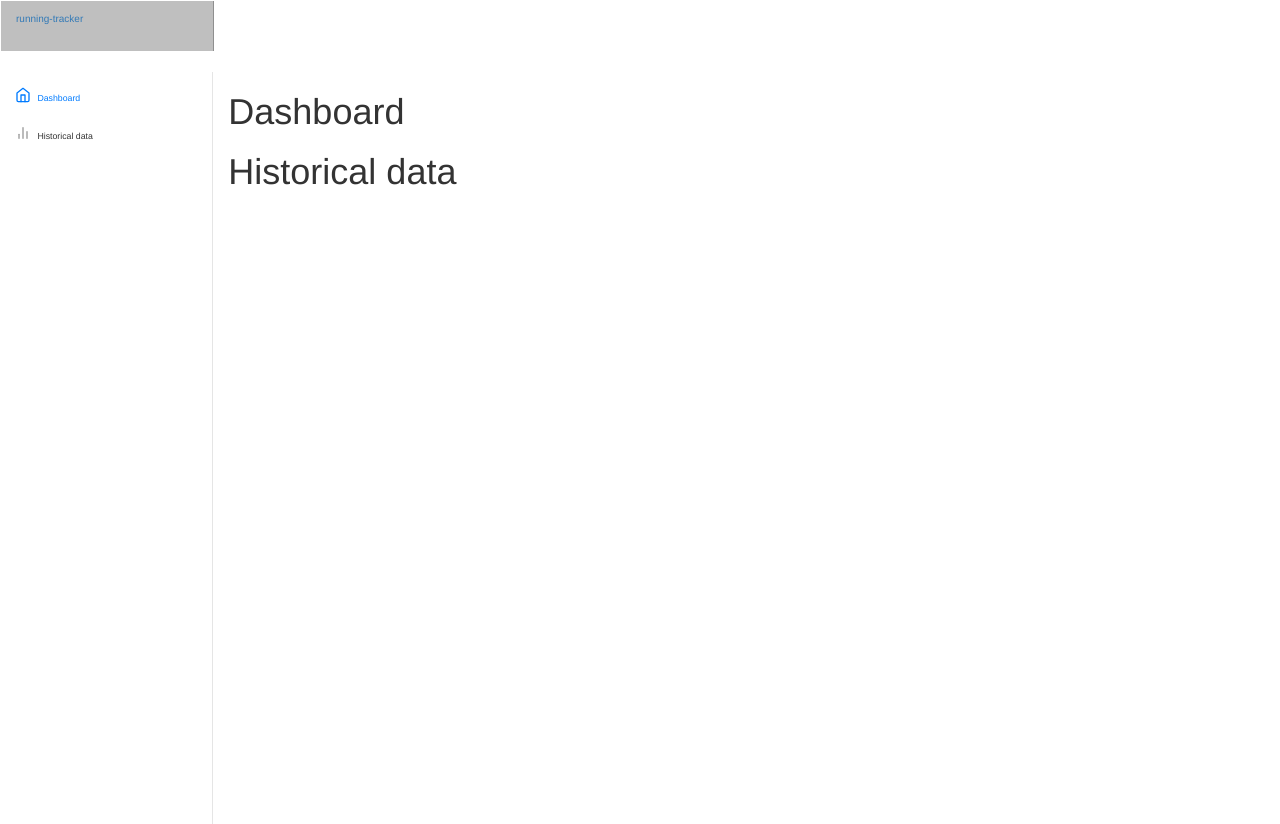
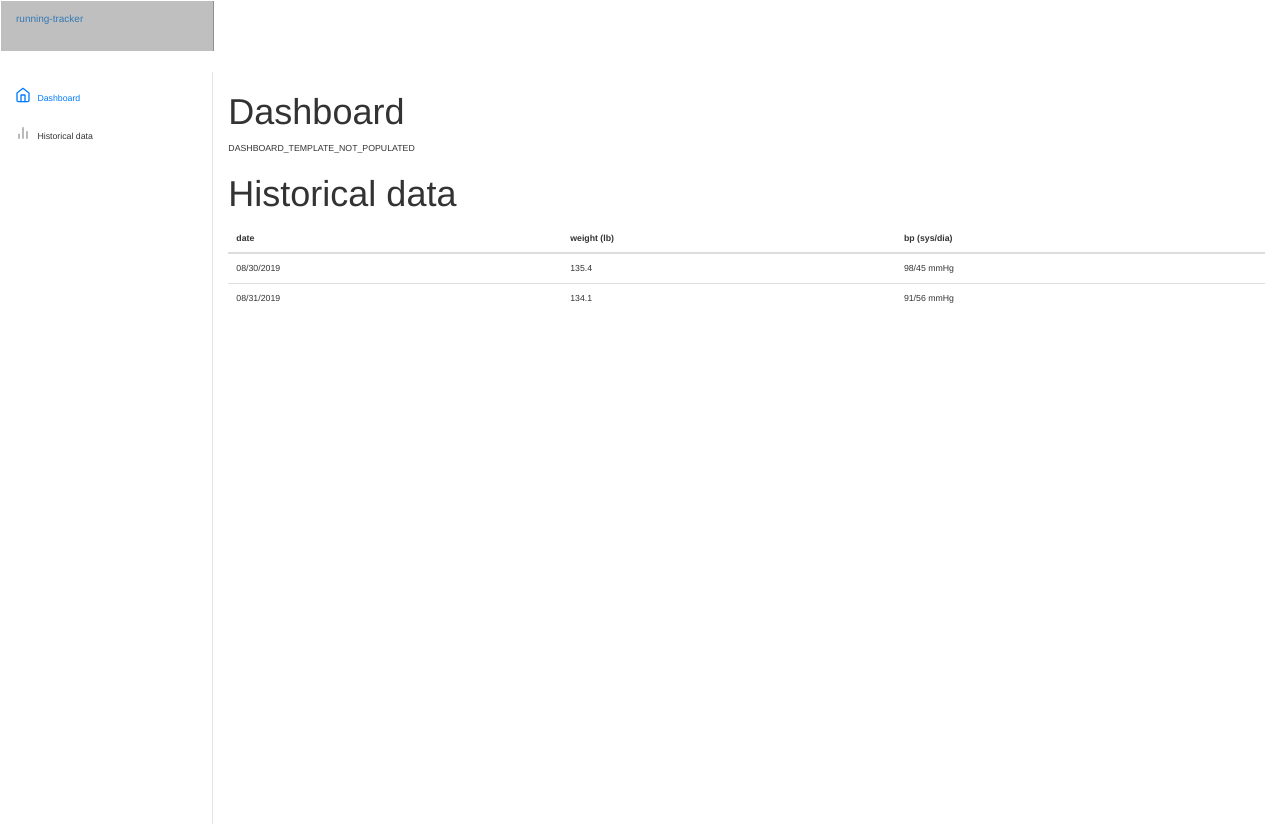
Before and after one commit to OzuYatamutsu/running-tracker, a Flask app: page / in a window 1280 px wide. Run offline with Flask 2, Linux system fonts and the light colour scheme; some libraries are stand-ins or nearby versions.

Commit message:
Load dashboard and historical data templates in index page

```diff
--- /dev/null
+++ b/runningtracker/frontend/templates/dashboard.html
@@ -0,0 +1 @@
+DASHBOARD_TEMPLATE_NOT_POPULATED
--- /dev/null
+++ b/runningtracker/frontend/templates/historical_data.html
@@ -0,0 +1,24 @@
+{% block historical_data %}
+    <table class="table">
+        <thead class="thead-dark">
+            <tr>
+                <th scope="col">date</th>
+                <th scope="col">weight (lb)</th>
+                <th scope="col">bp (sys/dia)</th>
+            </tr>
+        </thead>
+        <tbody>
+            <!-- TODO: sample data. -->
+            <tr>
+                <td scope="row">08/30/2019</td>
+                <td scope="row">135.4</td>
+                <td scope="row">98/45 mmHg</td>
+            </tr>
+            <tr>
+                <td scope="row">08/31/2019</td>
+                <td scope="row">134.1</td>
+                <td scope="row">91/56 mmHg</td>
+            </tr>
+        </tbody>
+    </table>
+{% endblock %}
--- a/runningtracker/frontend/templates/index.html
+++ b/runningtracker/frontend/templates/index.html
@@ -9,10 +9,12 @@
         <p>
             <a href="#dashboard"></a>
             <h1 class="display-5">Dashboard</h1>
+            {% include 'dashboard.html' %}
         </p>
         <p>
             <a href="#historical-data"></a>
             <h1 class="display-5">Historical data</h1>
+            {% include 'historical_data.html' %}
         </p>
     </div>
 {% endblock %}
```
